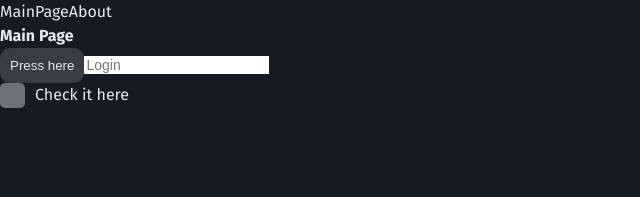
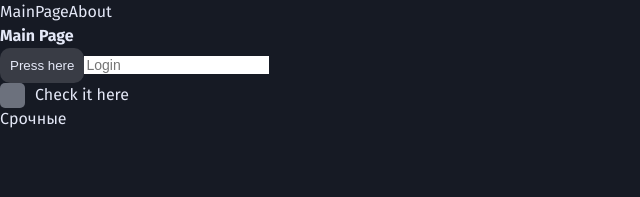
Before and after one commit to integral24/Task_Manager_Frontend, a React app: page / in a window 1280 px wide. Shown: the top 197 px of the page, without its empty margins (0-640 px from the left). Built offline with nearby package versions, Linux system fonts and the light colour scheme.

Commit message:
trello.com/c/s2DpRtMX/15-create-components-ui

```diff
--- a/src/components/ui/Button.tsx
+++ b/src/components/ui/Button.tsx
@@ -12,7 +12,7 @@ interface Ibutton {
   borderRadius: 'br0' | 'br1' | 'br2' | 'br3';
 }
 
-const Button: React.FC<Ibutton> = (props: Ibutton): JSX.Element => {
+const Button: React.FC<Ibutton> = (props): JSX.Element => {
   const {
     size,
     text,
--- a/src/components/ui/Checkbox.tsx
+++ b/src/components/ui/Checkbox.tsx
@@ -12,7 +12,7 @@ interface ICheckbox {
   onChange: (e: React.ChangeEvent<HTMLInputElement>) => void;
 }
 
-const Checkbox: React.FC<ICheckbox> = (props: ICheckbox): JSX.Element => {
+const Checkbox: React.FC<ICheckbox> = (props): JSX.Element => {
   const { className, labelText, name, checked, onChange } = props;
 
   return (
--- a/src/components/ui/Input.tsx
+++ b/src/components/ui/Input.tsx
@@ -13,7 +13,7 @@ interface IInput {
   onFocus?: () => void;
 }
 
-const Input: React.FC<IInput> = (props: IInput): JSX.Element => {
+const Input: React.FC<IInput> = (props): JSX.Element => {
   const {
     size,
     placeholder,
--- a/src/components/ui/Modal.tsx
+++ b/src/components/ui/Modal.tsx
@@ -12,7 +12,7 @@ interface IProps {
 
 const modalPortal = document.getElementById('modal');
 
-const Modal: React.FC<IProps> = (props) => {
+const Modal: React.FC<IProps> = (props): JSX.Element => {
   const { type, isOpen, children, close } = props;
   const nodeRef = useRef(null);
 
--- a/src/components/ui/Options.tsx
+++ /dev/null
@@ -1,3 +0,0 @@
-export const Options = () => {
-  return <></>;
-}
--- /dev/null
+++ b/src/components/ui/Select.tsx
@@ -0,0 +1,46 @@
+import React, { useState } from 'react';
+import cn from 'classnames';
+
+interface ISelect {
+  options: { title: string; icon: string }[];
+  className?: string;
+  setOptionCurrentTitle: React.Dispatch<React.SetStateAction<string>>;
+  optionCurrentTitle: string;
+}
+
+const Select: React.FC<ISelect> = (props): JSX.Element => {
+  const { options, className, setOptionCurrentTitle, optionCurrentTitle } =
+    props;
+
+  const [isOpen, setIsOpen] = useState<boolean>(false);
+
+  const setIsOpenHandler = () => {
+    setIsOpen((prev) => !prev);
+  };
+  return (
+    <div
+      className={cn({
+        select: true,
+        [className ?? '']: !!className,
+      })}
+    >
+      <div className="select__current-title" onClick={setIsOpenHandler}>
+        {optionCurrentTitle}
+      </div>
+      {isOpen && (
+        <div>
+          {options
+            .filter(({ title }) => title !== optionCurrentTitle)
+            .map(({ title, icon }) => (
+              <div key={title} onClick={() => setOptionCurrentTitle(title)}>
+                <span className="select__icon">{icon}</span>
+                <span className="select__title">{title}</span>
+              </div>
+            ))}
+        </div>
+      )}
+    </div>
+  );
+};
+
+export default Select;
--- a/src/pages/MainPage.tsx
+++ b/src/pages/MainPage.tsx
@@ -5,6 +5,7 @@ import Button from '@/components/ui/Button';
 import Input from '@/components/ui/Input';
 import Modal from '@/components/ui/Modal';
 import Checkbox from '@/components/ui/Checkbox';
+import Select from '@/components/ui/Select';
 
 const MainPage: React.FC = () => {
   const tasks = useAppSelector((state: RootState) => state.taskSlice.tasks);
@@ -12,6 +13,8 @@ const MainPage: React.FC = () => {
   const [value, setValue] = useState<string>('');
   const [isOpen, setIsOpen] = useState<boolean>(false);
   const [check, setCheck] = useState<boolean>(false);
+  const [optionCurrentTitle, setOptionCurrentTitle] =
+    useState<string>('Срочные');
 
   const isOpenHandler = () => {
     setIsOpen((prev) => !prev);
@@ -24,6 +27,21 @@ const MainPage: React.FC = () => {
   const onCheckHandler = (e: React.ChangeEvent<HTMLInputElement>) => {
     setCheck(e.target.checked);
   };
+
+  const optionItem = [
+    {
+      title: 'Срочные',
+      icon: 'ссылка на иконку',
+    },
+    {
+      title: 'Важные',
+      icon: 'ссылка на иконку',
+    },
+    {
+      title: 'Бесполезные',
+      icon: 'ссылка на иконку',
+    },
+  ];
 
   return (
     <div className="page">
@@ -51,6 +69,11 @@ const MainPage: React.FC = () => {
         onChange={onCheckHandler}
         labelText="Check it here"
       />
+      <Select
+        options={optionItem}
+        optionCurrentTitle={optionCurrentTitle}
+        setOptionCurrentTitle={setOptionCurrentTitle}
+      />
     </div>
   );
 };
```
